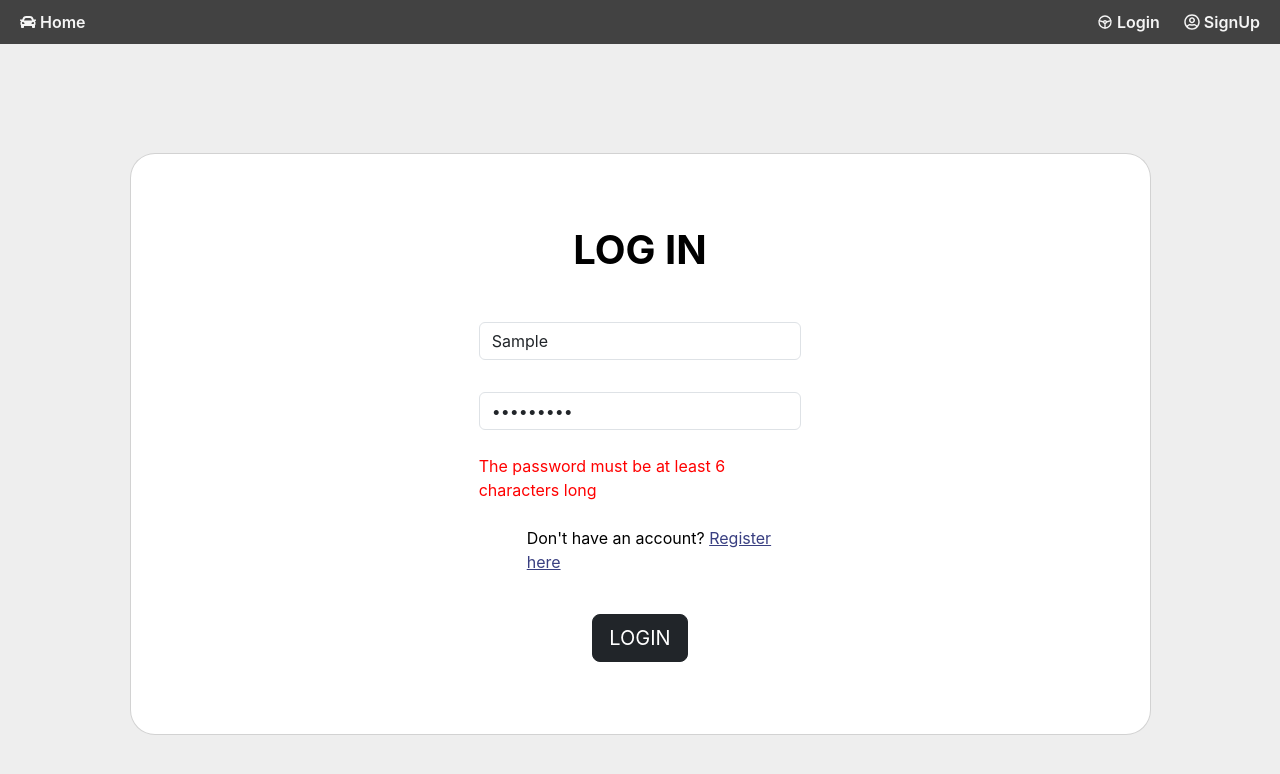
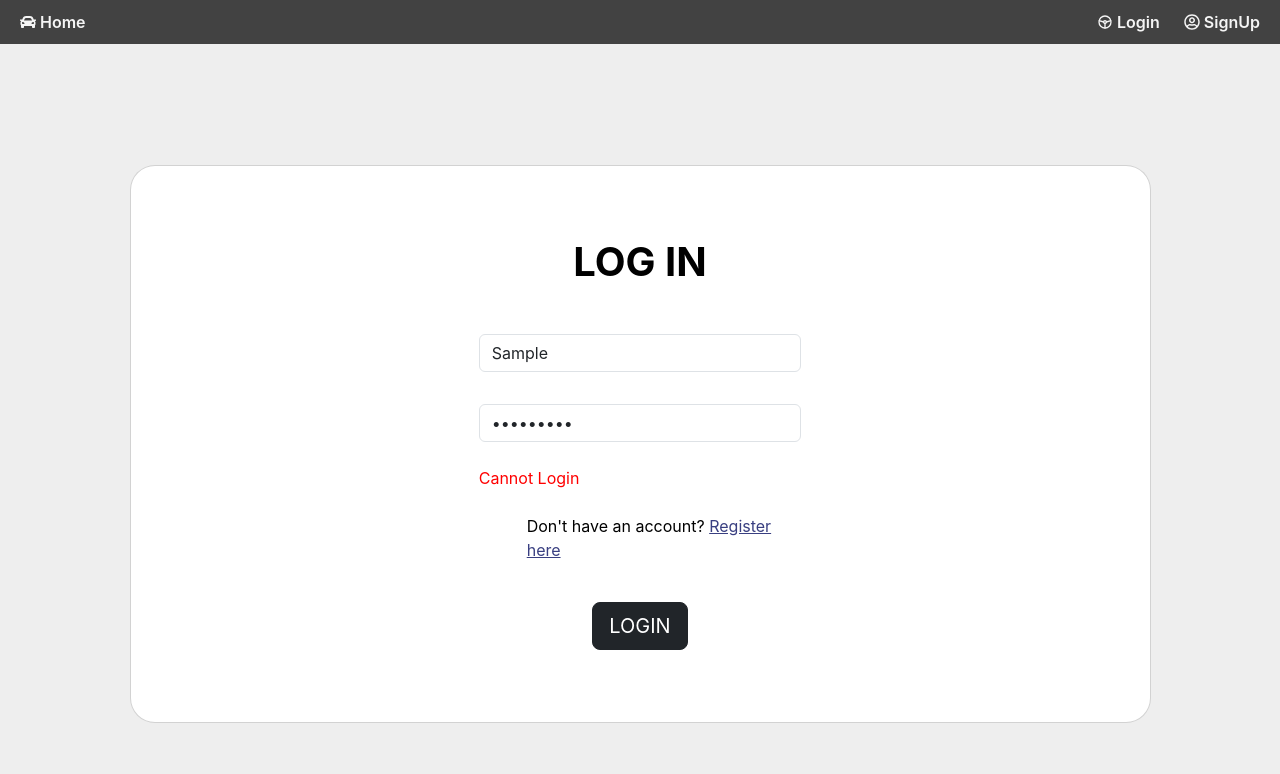
Before and after one commit to KayL315/biddingwheels_react, a React (Create React App) app: page /login in a window 1280 px wide. Both pictures are taken after typing "Sample", "Sample123" into the empty fields and a click on the button "LOGIN". Shown: the top 774 px of the page. Built offline with nearby package versions, Linux system fonts and the light colour scheme; no server answers.

Commit message:
log in message

```diff
--- a/src/LoginPage/LoginPage.tsx
+++ b/src/LoginPage/LoginPage.tsx
@@ -148,9 +148,7 @@ const LogIn: React.FC = () => {
                                                                 color: "red",
                                                             }}
                                                         >
-                                                            The password must be
-                                                            at least 6
-                                                            characters long
+                                                            Cannot Login
                                                         </p>
                                                     )}
                                                 </div>
```
